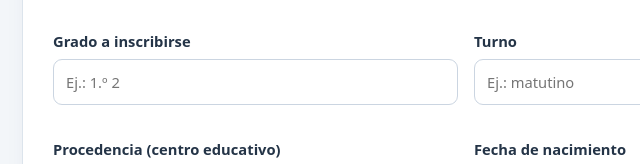
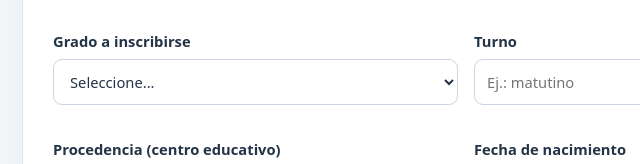
Before and after one commit to liceoatlantida2informatica-byte/Formulario-psicosocial-Atl-ntida, a plain HTML site: page index.html in a window 1280 px wide. Shown: the part 728-892 px from the top of the page, 174-814 px from the left. Drawn offline with Linux system fonts and the light colour scheme.

Commit message:
Update index.html

```diff
--- a/index.html
+++ b/index.html
@@ -36,7 +36,7 @@
       <div class="grid two">
         <label class="field">Nombres y apellidos completos <input name="studentName" autocomplete="name" required></label>
         <label class="field">Cédula de identidad (C.I.) <input name="ci" inputmode="numeric" autocomplete="off" required maxlength="12" placeholder="Sin puntos ni guiones"></label>
-        <label class="field">Grado a inscribirse <input name="gradeGroup" placeholder="Ej.: 1.º 2"></label>
+        <label class="field">Grado a inscribirse <select name="gradeGroup"><option value="">Seleccione...</option><option value="7°">7°</option><option value="8°">8°</option><option value="9°">9°</option><option value="1EMS">1EMS</option><option value="2EMS">2EMS</option><option value="3EMS">3EMS</option></select></label>
         <label class="field">Turno <input name="shift" placeholder="Ej.: matutino"></label>
         <label class="field">Procedencia (centro educativo) <input name="originSchool"></label>
         <label class="field">Fecha de nacimiento <input name="birthDate" type="text" inputmode="numeric" placeholder="dd-mm-aaaa" maxlength="10"></label>
```
